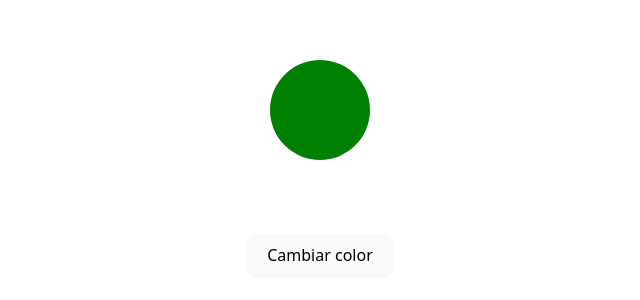
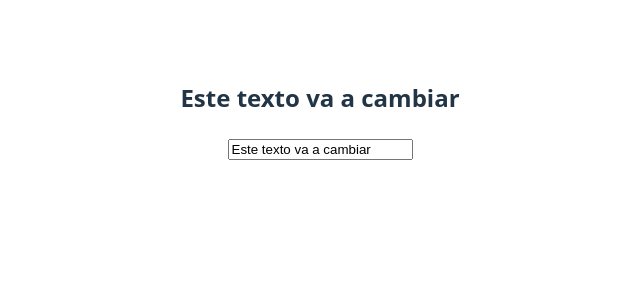
Before and after one commit to ManuJRS/vue-practice, a Vue app: page / in a window 1280 px wide. Shown: the part 290-590 px from the top of the page, without its empty margins (320-960 px from the left). Built offline with nearby package versions, Linux system fonts and the light colour scheme.

Commit message:
chore: new v-model exercise´s added vue practice 6-Nov-2025

```diff
--- a/src/App.vue
+++ b/src/App.vue
@@ -3,11 +3,12 @@ import BigImage from './components/BigImage.vue';
 import ClickMe from './components/ClickMe.vue';
 import EventsCounter from './components/EventsCounter.vue';
 import ImgHidden from './components/ImgHidden.vue';
+import InputModel from './components/InputModel.vue';
 import OperationCounter from './components/OperationCounter.vue';
 import VariablesReactivity from './components/VariablesReactivity.vue';
 
 </script>
 
 <template>
-<BigImage/>
+<InputModel/>
 </template>
--- /dev/null
+++ b/src/components/InputModel.vue
@@ -0,0 +1,13 @@
+<script setup>
+import { ref } from 'vue';
+
+// Crea un <input> y un <p>.
+// Usa v-model para que al escribir en el input, el texto se muestre en el párrafo en tiempo real.
+let text = ref("Este texto va a cambiar")
+
+</script>
+
+<template>
+<h2>{{ text }}</h2>
+<input type="text" v-model="text">
+</template>
```
